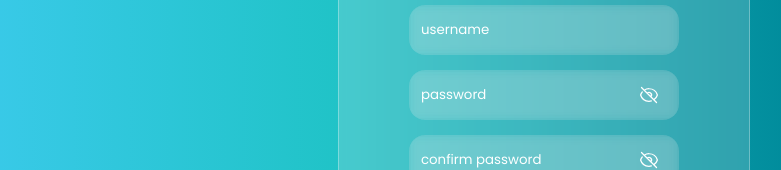
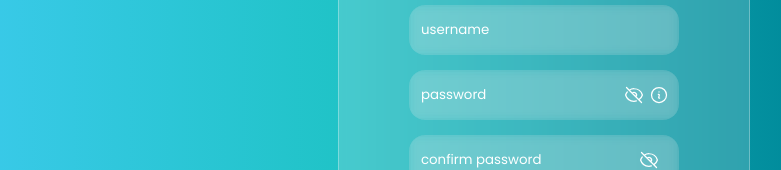
Before and after one commit to IzzetGunturk/Loginsystemreact, a React (Vite) app in the folder client/: page /register in a window 1280 px wide. Shown: the part 316-486 px from the top of the page, without its empty margins (96-877 px from the left). Built offline with nearby package versions, Linux system fonts and the light colour scheme.

Commit message:
Added password rules pop up

```diff
--- a/client/src/components/register.jsx
+++ b/client/src/components/register.jsx
@@ -9,6 +9,7 @@ function Register() {
   const [confirmPassword, setConfirmPassword] = useState('');
   const [showPassword, setShowPassword] = useState(false);
   const [showConfirmPassword, setShowConfirmPassword] = useState(false);
+  const [showPopup, setShowPopup] = useState(false);
 
   const [feedback, setFeedback] = useState('');
   const [feedbackError, setFeedbackError] = useState('');
@@ -25,6 +26,13 @@ function Register() {
 
     if (password !== confirmPassword) {
       setFeedbackPassword('Passwords do not match.');
+      return;
+    }
+
+    const passwordRule = /^(?=.*[a-z])(?=.*[A-Z])(?=.*\d)(?=.*[@$!%*?&])[A-Za-z\d@$!%*?&]{8,}$/;
+
+    if (password !== passwordRule.test()) {
+      setFeedbackPassword('Password is to easy.');
       return;
     }
 
@@ -83,6 +91,15 @@ function Register() {
     setShowConfirmPassword(!showConfirmPassword)
   }
 
+  const handleShowPopup = () => {
+    setShowPopup(true);
+  };
+
+  const handleShowNotPopup = () => {
+    setShowPopup(false);
+  };
+
+
   return (
     <div className='container'>
       <h1 className='title'>Register</h1>
@@ -102,17 +119,29 @@ function Register() {
               <path strokeLinecap="round" strokeLinejoin="round" d="M3.98 8.223A10.477 10.477 0 0 0 1.934 12C3.226 16.338 7.244 19.5 12 19.5c.993 0 1.953-.138 2.863-.395M6.228 6.228A10.451 10.451 0 0 1 12 4.5c4.756 0 8.773 3.162 10.065 7.498a10.522 10.522 0 0 1-4.293 5.774M6.228 6.228 3 3m3.228 3.228 3.65 3.65m7.894 7.894L21 21m-3.228-3.228-3.65-3.65m0 0a3 3 0 1 0-4.243-4.243m4.242 4.242L9.88 9.88" />
             </svg>
             }
+            <svg className="iconInformation" onMouseEnter={handleShowPopup} onMouseLeave={handleShowNotPopup} xmlns="http://www.w3.org/2000/svg" fill="none" viewBox="0 0 24 24" strokeWidth={1.5} stroke="currentColor">
+              <path strokeLinecap="round" strokeLinejoin="round" d="m11.25 11.25.041-.02a.75.75 0 0 1 1.063.852l-.708 2.836a.75.75 0 0 0 1.063.853l.041-.021M21 12a9 9 0 1 1-18 0 9 9 0 0 1 18 0Zm-9-3.75h.008v.008H12V8.25Z" />
+            </svg>
+            {showPopup &&
+            <div className='popupPasswordRules'>
+              <li>Minimal 8 characters long</li>
+              <li>Contain at least one uppercase letter</li>
+              <li>One lowercase letter</li>
+              <li>One number</li>
+              <li>One special character</li>
+            </div>
+            }
           </div>
 
           <div className='showPassword'>
             <input className="confirmpassword" type={showConfirmPassword ? "text" : "password"} placeholder='confirm password' name="confirmpassword" value={confirmPassword} onChange={(e) => setConfirmPassword(e.target.value)} />
               {showConfirmPassword ?
-              <svg className="iconShowPassword" onClick={handleShowConfirmPassword} xmlns="http://www.w3.org/2000/svg" fill="none" viewBox="0 0 24 24" strokeWidth={1.5} stroke="currentColor">
+              <svg className="iconConfirmShowPassword" onClick={handleShowConfirmPassword} xmlns="http://www.w3.org/2000/svg" fill="none" viewBox="0 0 24 24" strokeWidth={1.5} stroke="currentColor">
                 <path strokeLinecap="round" strokeLinejoin="round" d="M2.036 12.322a1.012 1.012 0 0 1 0-.639C3.423 7.51 7.36 4.5 12 4.5c4.638 0 8.573 3.007 9.963 7.178.07.207.07.431 0 .639C20.577 16.49 16.64 19.5 12 19.5c-4.638 0-8.573-3.007-9.963-7.178Z" />
                 <path strokeLinecap="round" strokeLinejoin="round" d="M15 12a3 3 0 1 1-6 0 3 3 0 0 1 6 0Z" />
               </svg>
               :
-              <svg className="iconShowPassword" onClick={handleShowConfirmPassword} xmlns="http://www.w3.org/2000/svg" fill="none" viewBox="0 0 24 24" strokeWidth={1.5} stroke="currentColor">
+              <svg className="iconConfirmShowPassword" onClick={handleShowConfirmPassword} xmlns="http://www.w3.org/2000/svg" fill="none" viewBox="0 0 24 24" strokeWidth={1.5} stroke="currentColor">
                 <path strokeLinecap="round" strokeLinejoin="round" d="M3.98 8.223A10.477 10.477 0 0 0 1.934 12C3.226 16.338 7.244 19.5 12 19.5c.993 0 1.953-.138 2.863-.395M6.228 6.228A10.451 10.451 0 0 1 12 4.5c4.756 0 8.773 3.162 10.065 7.498a10.522 10.522 0 0 1-4.293 5.774M6.228 6.228 3 3m3.228 3.228 3.65 3.65m7.894 7.894L21 21m-3.228-3.228-3.65-3.65m0 0a3 3 0 1 0-4.243-4.243m4.242 4.242L9.88 9.88" />
               </svg>
               }
--- a/client/src/index.css
+++ b/client/src/index.css
@@ -105,10 +105,44 @@ input::placeholder {
 .iconShowPassword {
     position: absolute;
     width: 20px;
+    right: 35px;
+    top: 15px;
+    cursor: pointer;
+    color: #fff;
+}
+
+.iconInformation {
+    position: absolute;
+    width: 20px;
+    right: 10px;
+    top: 15px;
+    cursor: pointer;
+    color: #fff;
+}
+
+.iconConfirmShowPassword {
+    position: absolute;
+    width: 20px;
     right: 20px;
     top: 15px;
     cursor: pointer;
     color: #fff;
+}
+
+.popupPasswordRules {
+    position: absolute;
+    width: 20px;
+    left: 200px;
+    top: 40px;
+    background-color: #fff;
+    font-size: 12px;
+    z-index: 999;
+    width: 100px;
+    border-radius: 10px;
+    padding: 10px;
+    display: flex;
+    flex-direction: column;
+    text-align: start;
 }
 
 
```
